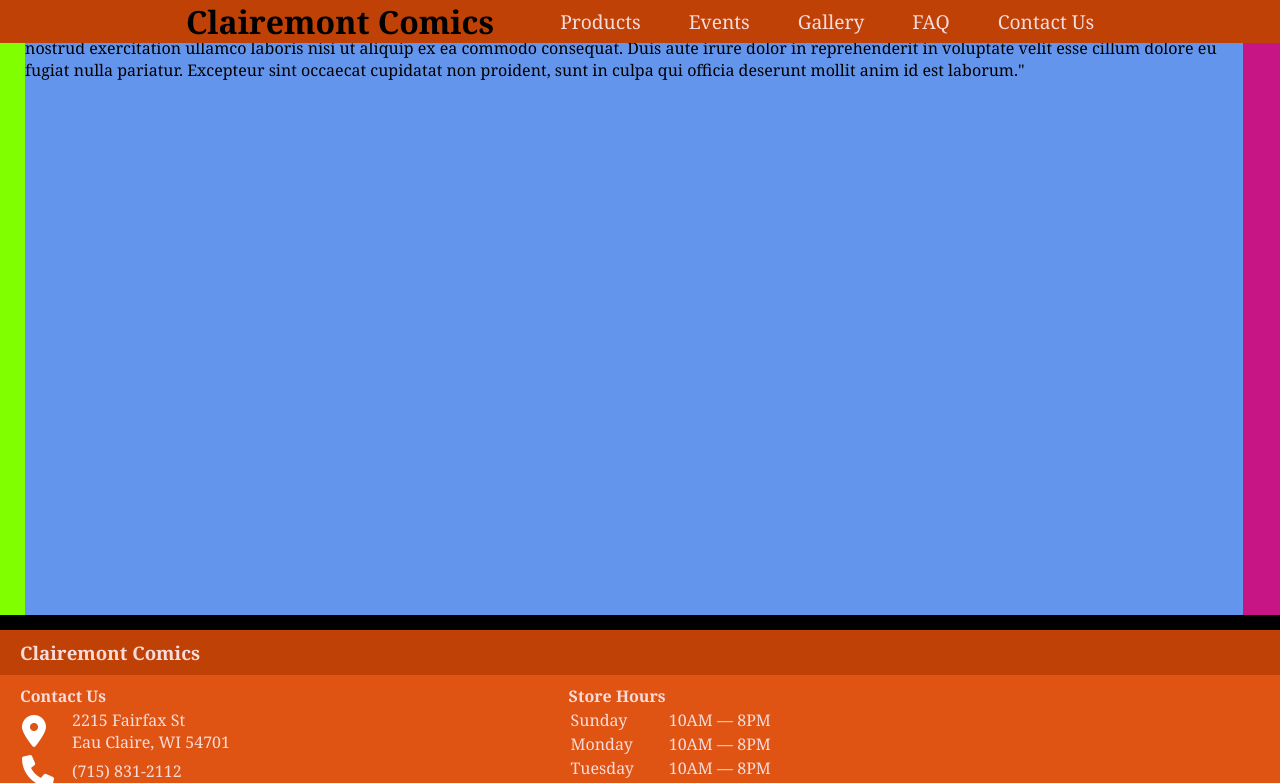
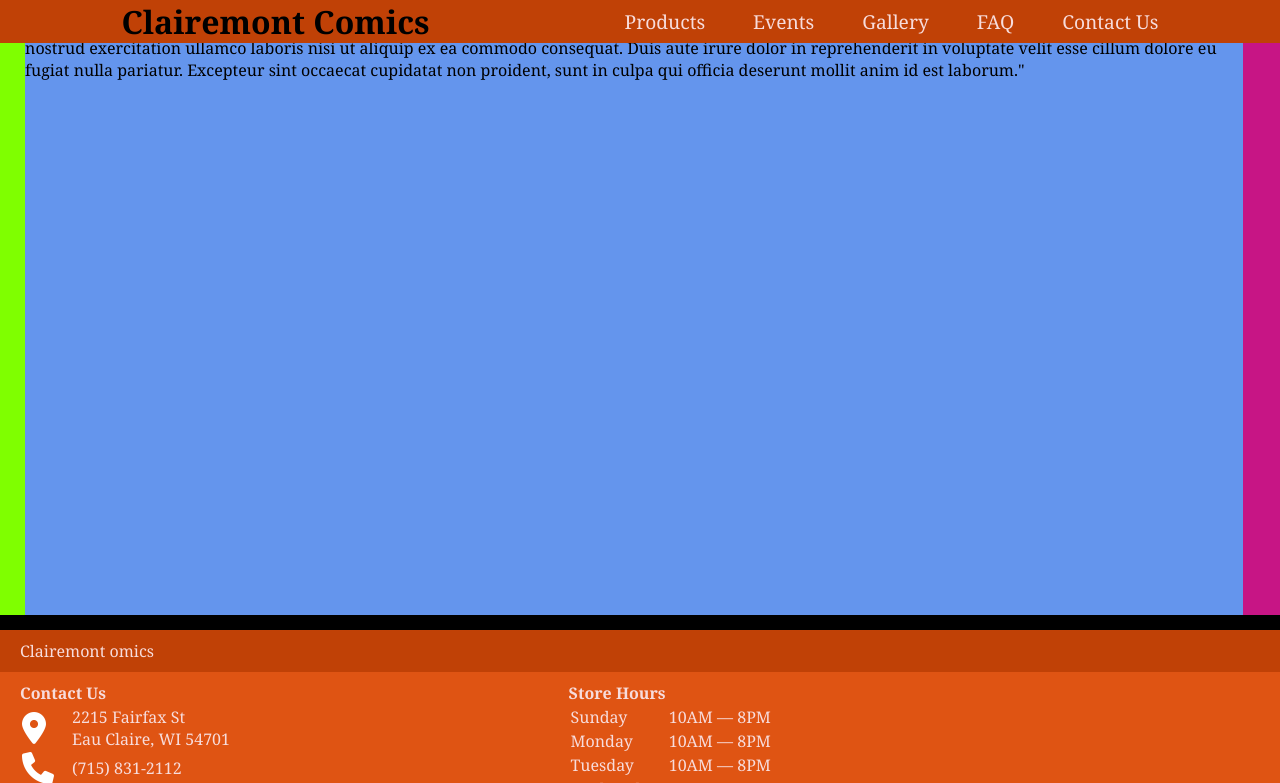
Before and after one commit to pavithradm5244/ClairemontComicsWebsite, a plain HTML site: page Framework.html in a window 1280 px wide. Shown: the top 783 px of the page. Drawn offline with Linux system fonts and the light colour scheme.

Commit message:
added header

```diff
--- a/Framework.html
+++ b/Framework.html
@@ -34,7 +34,7 @@
         <right-space>right</right-space>
         <footer>
             <div id="footer_header">
-                <h3>Clairemont Comics</h3>
+                <p>Clairemont omics<p>
             </div>
             <div id="footer_contact">
                 <h4>Contact Us</h4>
--- a/Framework_style.css
+++ b/Framework_style.css
@@ -187,7 +187,7 @@ footer a:hover, footer a:active{
 
 /* MEDIA QUERIES FOR RESPONSIVE DESIGN */
 /* page layout */
-@media screen and (max-width: 900px){
+@media screen and (max-width: 800px){
     container{
         grid-template-areas:
             "header"
@@ -208,14 +208,14 @@ footer a:hover, footer a:active{
 }
 
 /* nav layout */
-@media screen and (min-width: 900px){
+@media screen and (min-width: 800px){
     .nav_toggle_label{
         display:none;
     }
 
     header{
         display: grid;
-        grid-template-columns: 1fr auto minmax(600px, 3fr) 1fr;
+        grid-template-columns:1fr auto minmax(600px, 6fr) 1fr;
     }
 
     .logo{
```
